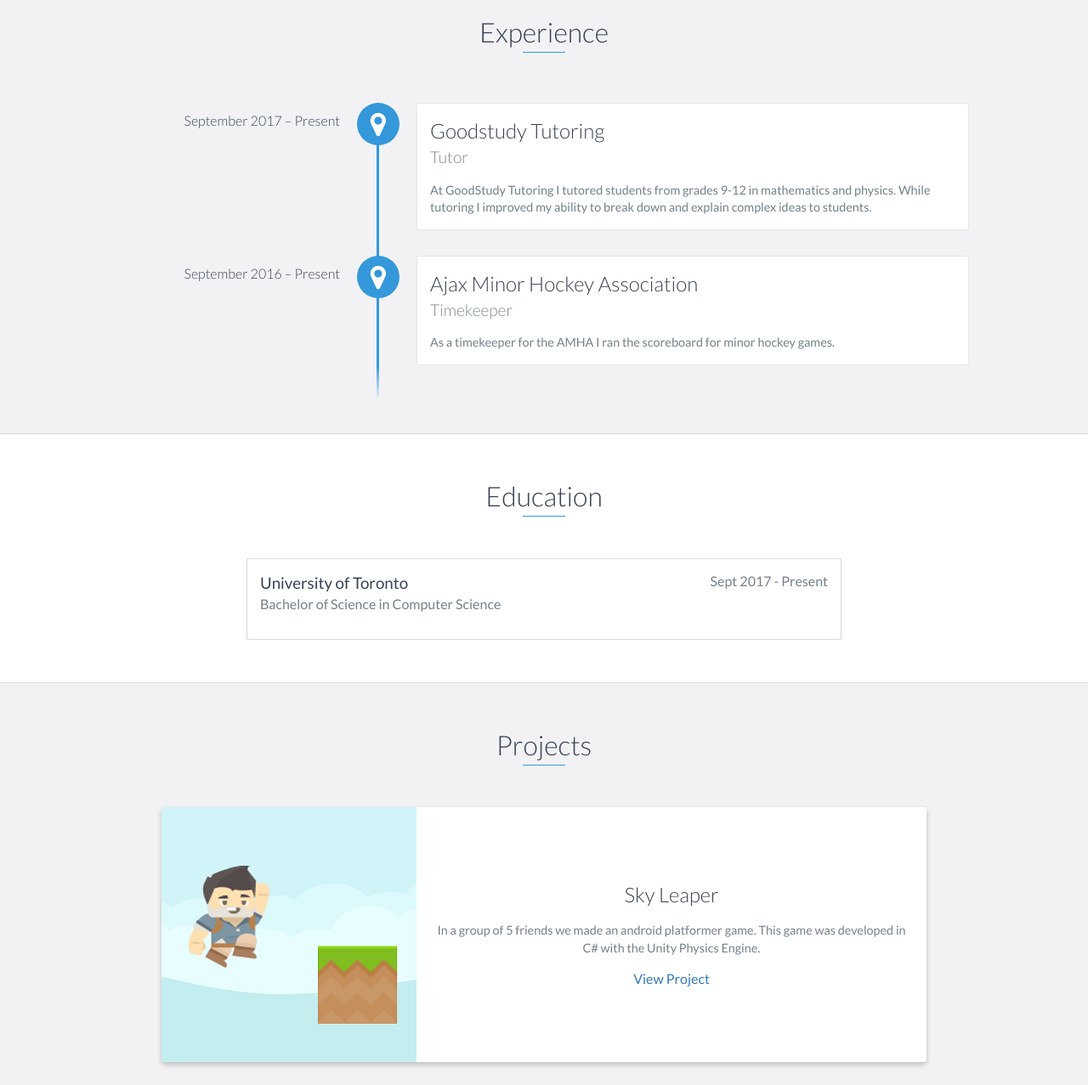
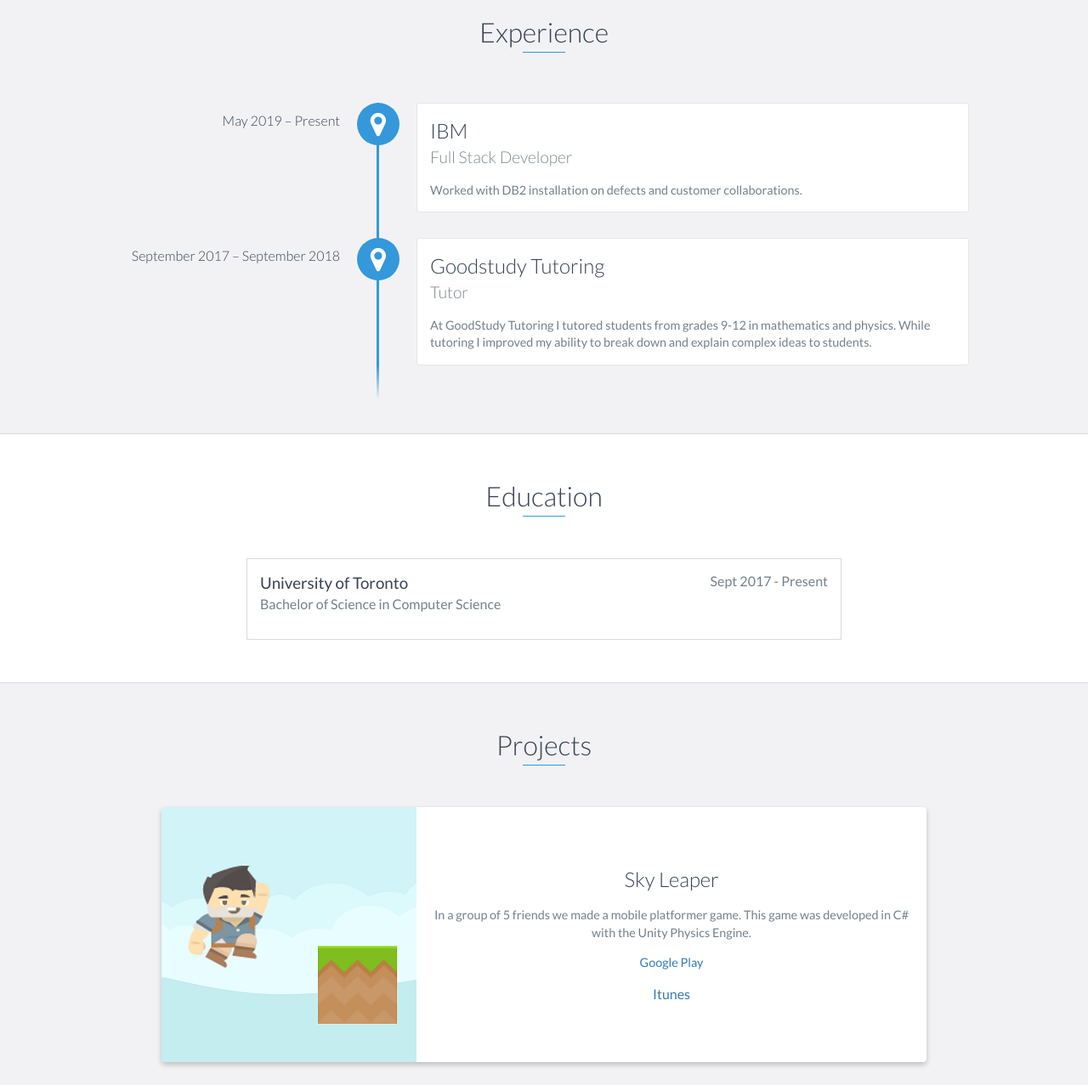
Before and after one commit to RyanWoodard/RyanWoodard.github.io, a website: page index.html in a window 1280 px wide. Shown: the part 1100-2377 px from the top of the page at 85% size. Drawn offline with nearby package versions, Linux system fonts and the light colour scheme.

Commit message:
added experience

```diff
--- a/index.html
+++ b/index.html
@@ -82,19 +82,19 @@
     <div id="experience" class="background-alt">
         <h2 class="heading">Experience</h2>
         <div id="experience-timeline">
-            <div data-date="September 2017 – Present">
+            <div data-date="May 2019 – Present">
+                <h3>IBM</h3>
+                <h4>Full Stack Developer</h4>
+                <p>
+                    Worked with DB2 installation on defects and customer collaborations.
+                </p>
+            </div>
+
+            <div data-date="September 2017 – September 2018">
                 <h3>Goodstudy Tutoring</h3>
                 <h4>Tutor</h4>
                 <p>
                     At GoodStudy Tutoring I tutored students from grades 9-12 in mathematics and physics. While tutoring I improved my ability to break down and explain complex ideas to students.
-                </p>
-            </div>
-
-            <div data-date="September 2016 – Present">
-                <h3>Ajax Minor Hockey Association</h3>
-                <h4>Timekeeper</h4>
-                <p>
-                    As a timekeeper for the AMHA I ran the scoreboard for minor hockey games.
                 </p>
             </div>
 
@@ -128,9 +128,12 @@
                     <div class="project-info">
                         <h3>Sky Leaper</h3>
                         <p>
-                            In a group of 5 friends we made an android platformer game. This game was developed in C# with the Unity Physics Engine.
+                            In a group of 5 friends we made a mobile platformer game. This game was developed in C# with the Unity Physics Engine.
                         </p>
-                        <a href="https://play.google.com/store/apps/details?id=com.cutlassstudios.test&hl=en_US">View Project</a>
+                        <p>
+                            <a href="https://play.google.com/store/apps/details?id=com.cutlassstudios.test&hl=en_US">Google Play</a>
+                        </p>
+                        <a href="https://itunes.apple.com/us/app/sky-leaper/id1271512474?ls=1&mt=8">Itunes</a>
                     </div>
                     <!-- End .project-info -->
                 </div>
```
